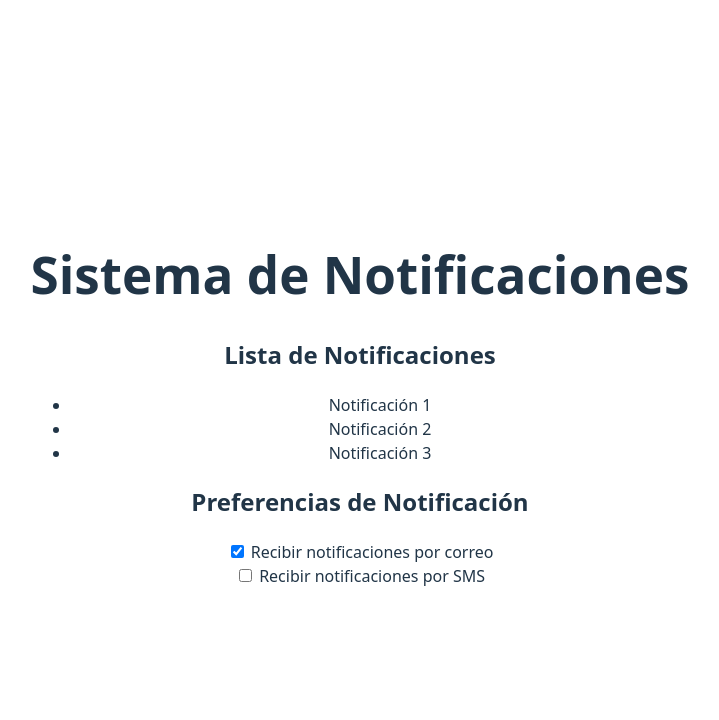
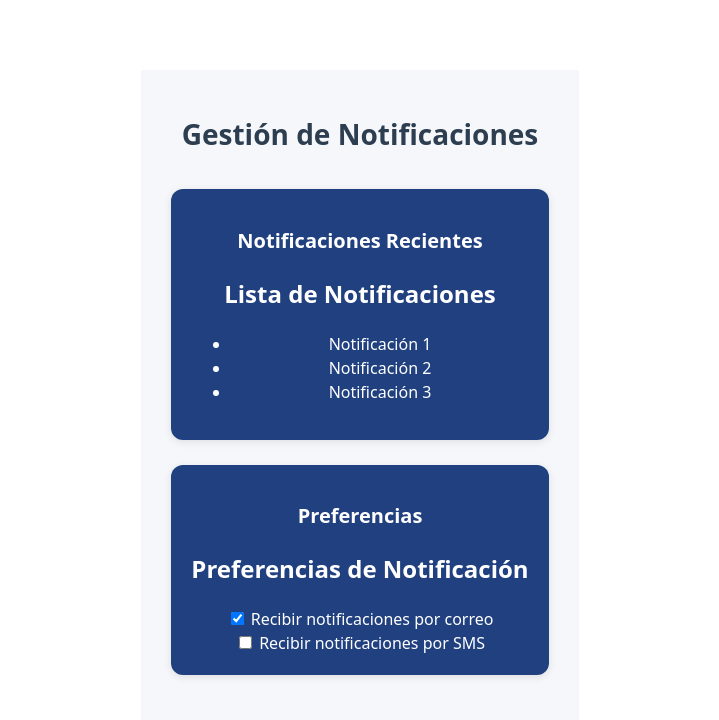
Before and after one commit to Grupo01-AplicacionesWeb202501/eduflow-frontend, a Vue app: page /notificaciones in a window 1280 px wide. Shown: the top 720 px of the page, without its empty margins (280-999 px from the left). Built offline with nearby package versions, Linux system fonts and the light colour scheme.

Commit message:
Update NotificationPage.vue

```diff
--- a/src/pages/NotificationPage.vue
+++ b/src/pages/NotificationPage.vue
@@ -1,14 +1,22 @@
 <template>
-  <div>
-    <h1>Sistema de Notificaciones</h1>
-    <NotificationList />
-    <NotificationPreferences />
+  <div class="container">
+    <h1 class="title">Gestión de Notificaciones</h1>
+
+    <div class="card">
+      <h2 class="section-title">Notificaciones Recientes</h2>
+      <NotificationList />
+    </div>
+
+    <div class="card">
+      <h2 class="section-title">Preferencias</h2>
+      <NotificationPreferences />
+    </div>
   </div>
 </template>
 
 <script>
-import NotificationList from '../notification/NotificationList.vue';
-import NotificationPreferences from '../notification/NotificationPreferences.vue';
+import NotificationList from '../notification/NotificationList.vue'
+import NotificationPreferences from '../notification/NotificationPreferences.vue'
 
 export default {
   name: 'NotificationPage',
@@ -16,5 +24,35 @@ export default {
     NotificationList,
     NotificationPreferences
   }
-};
+}
 </script>
+
+<style scoped>
+.container {
+  max-width: 900px;
+  margin: auto;
+  padding: 30px;
+  background-color: #f5f7fa;
+}
+
+.title {
+  text-align: center;
+  font-size: 28px;
+  color: #2c3e50;
+  margin-bottom: 40px;
+}
+
+.card {
+  background-color: #204080;
+  padding: 20px;
+  border-radius: 12px;
+  box-shadow: 0 2px 8px rgba(0, 0, 0, 0.1);
+  color: white;
+  margin-bottom: 25px;
+}
+
+.section-title {
+  font-size: 20px;
+  margin-bottom: 15px;
+}
+</style>
```
